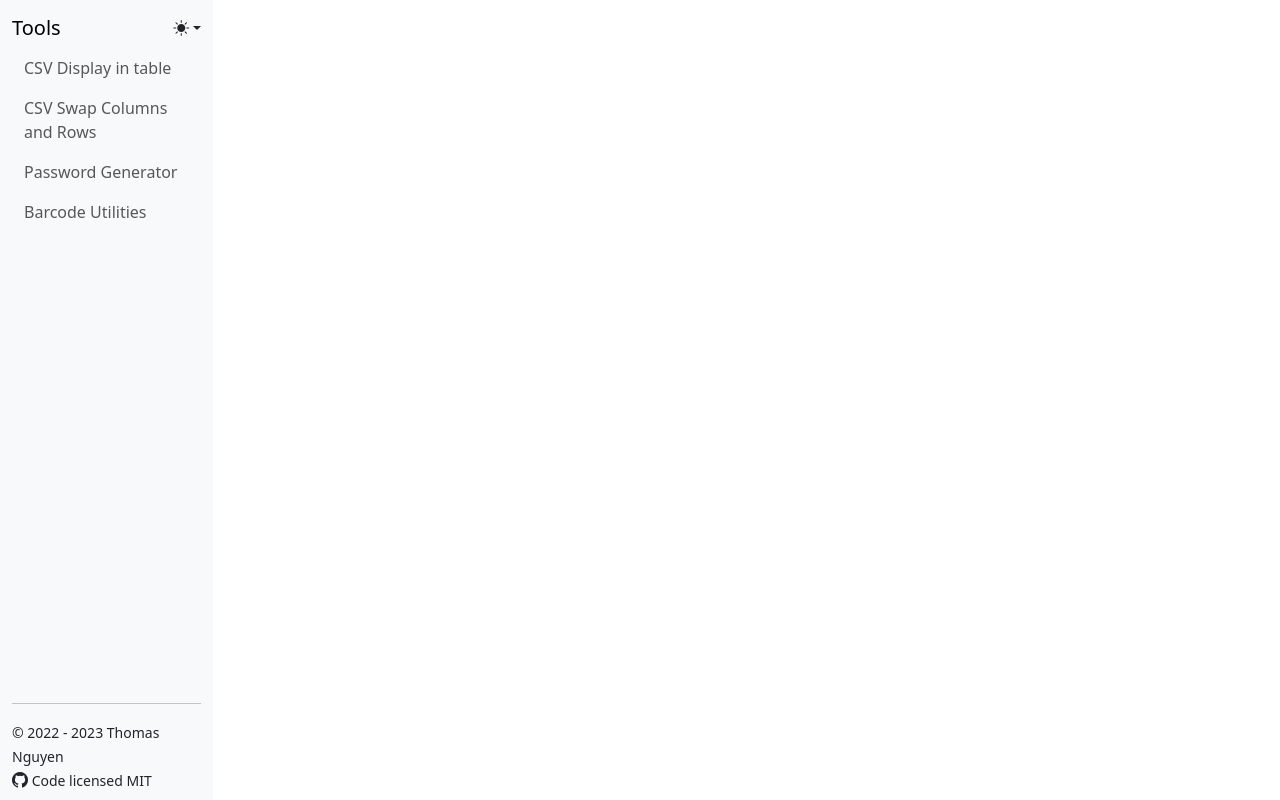
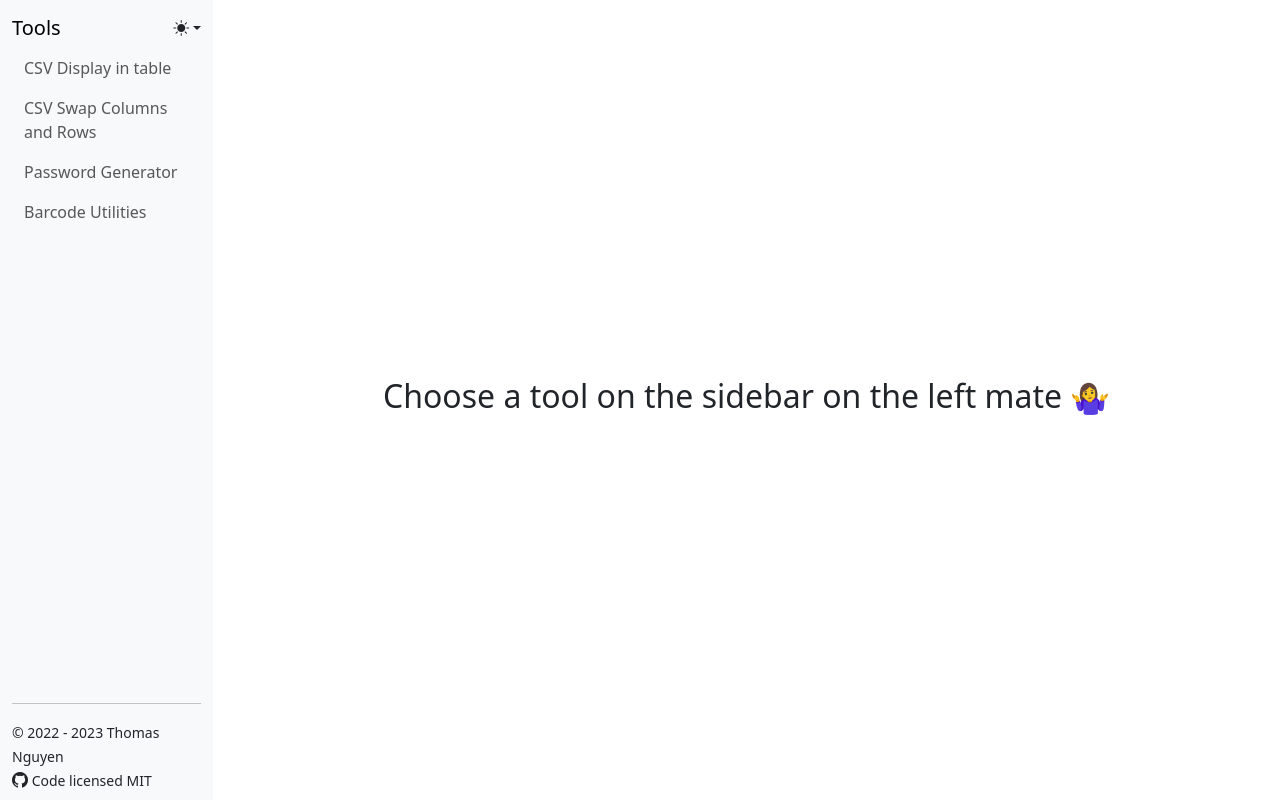
Before and after one commit to ducng99/tools, a React (Vite) app: page / in a window 1280 px wide. Built offline with nearby package versions, Linux system fonts and the light colour scheme.

Commit message:
Added tools index page

```diff
--- a/src/main.tsx
+++ b/src/main.tsx
@@ -17,18 +17,24 @@ const router = createHashRouter([
         children: [
             {
                 errorElement: <ErrorPage />,
-                children: ToolsInfo.map(tool => ({
+                children: [
+                    {
+                        index: true,
+                        lazy: () => import('./tools')
+                    },
+                    ...ToolsInfo.map(tool => ({
                         path: tool.id,
                         loader: async () => {
                             document.title = tool.name;
                             return null;
                         },
                         lazy: tool.element
-                }))
-            },
+                    })),
                     {
                         path: '*',
                         lazy: () => import('./NotFound')
+                    }
+                ]
             }
         ]
     }
--- a/src/scss/customs.scss
+++ b/src/scss/customs.scss
@@ -20,3 +20,15 @@
         max-height: #{$i}0vh;
     }
 }
+
+#sidebar-indicator {
+    &::before {
+        content: "navbar at the top";
+    }
+
+    @include media-breakpoint-up(md) {
+        &::before {
+            content: "sidebar on the left";
+        }
+    }
+}
--- /dev/null
+++ b/src/tools/index.tsx
@@ -0,0 +1,9 @@
+export function Component() {
+    return (
+        <div className="container-fluid min-vh-100 d-flex justify-content-center align-items-center text-center">
+            <div>
+                <h2>Choose a tool on the <span id="sidebar-indicator"></span> mate 🤷‍♀️</h2>
+            </div>
+        </div>
+    );
+}
```
Lines whose indentation alone changed are shown as unchanged.
